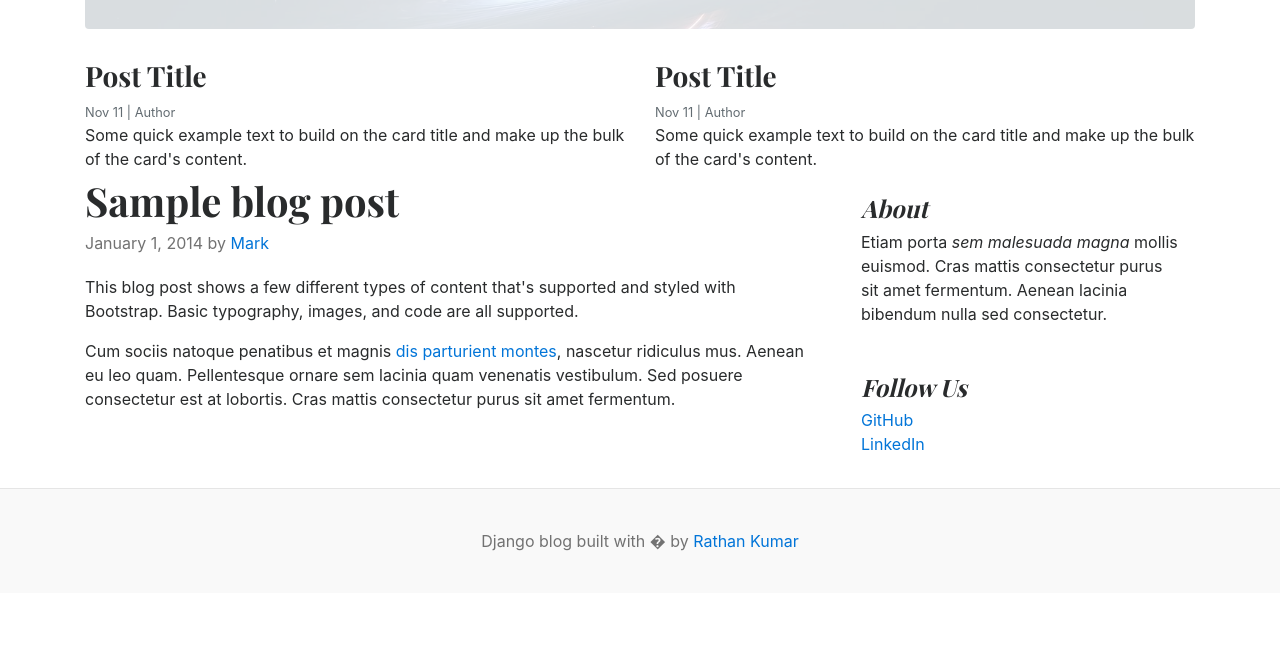
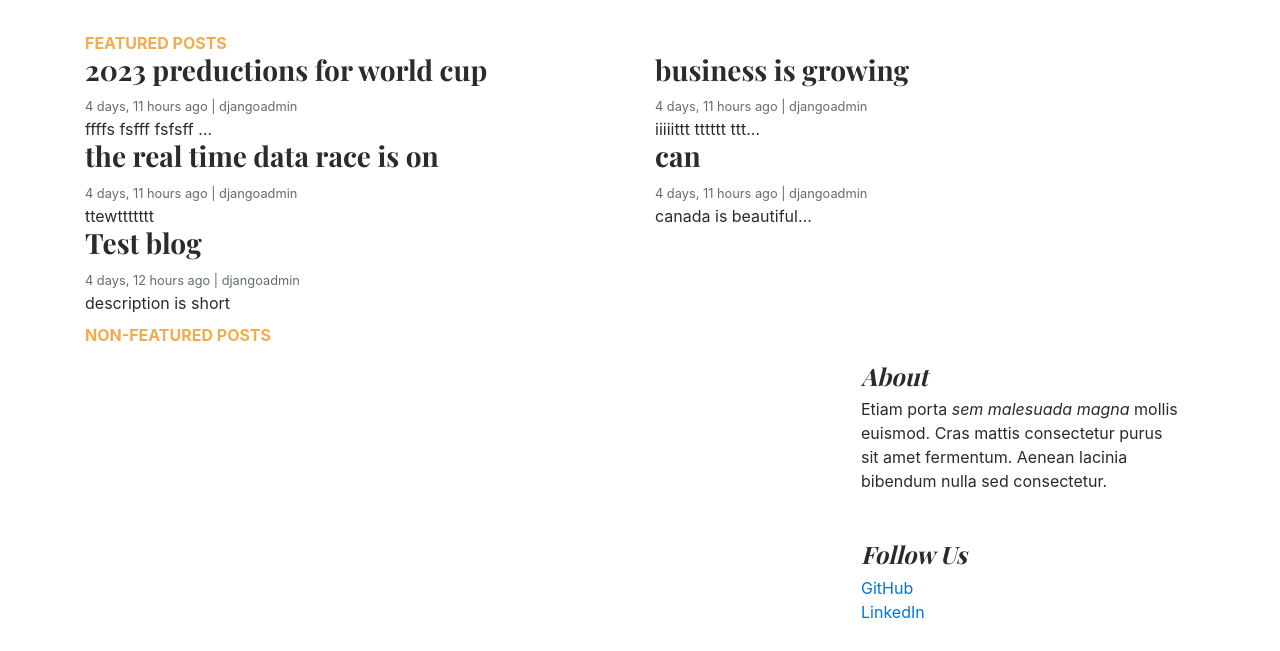
Before and after one commit to hamzaahmad8373/django-blog, a Django app: page / in a window 1280 px wide. Shown: the part 442-1093 px from the top of the page. Before the commit the page ends 993 px from the top, so only its background shows below. Run offline with Django 5.2, Linux system fonts and the light colour scheme; data comes from the database, SQL or seed files in the repository; both versions use the stored data as it was after the commit.

Commit message:
posts by category

```diff
--- a/blog_main/settings.py
+++ b/blog_main/settings.py
@@ -62,6 +62,7 @@ TEMPLATES = [
                 'django.template.context_processors.request',
                 'django.contrib.auth.context_processors.auth',
                 'django.contrib.messages.context_processors.messages',
+                'blogs.context_processors.get_cat',
             ],
         },
     },
--- a/blog_main/urls.py
+++ b/blog_main/urls.py
@@ -22,6 +22,7 @@ from django.conf import settings
 from django.conf.urls.static import static
 
 urlpatterns = [
-    path("admin/", admin.site.urls),
-    path("", views.home, name="home"),
+    path('admin/', admin.site.urls),
+    path('', views.home, name='home'),
+    path('category/', include('blogs.urls')),
 ] + static(settings.MEDIA_URL, document_root=settings.MEDIA_ROOT)
--- a/blog_main/views.py
+++ b/blog_main/views.py
@@ -1,5 +1,12 @@
 from django.http import HttpResponse
 from django.shortcuts import render
+from blogs.models import Blog, Category
 
 def home(request):
-    return render(request, 'home.html')
+    feature_posts = Blog.objects.filter(is_featured=True ).order_by('-created_at')
+    post = Blog.objects.filter(is_featured=False, status='published')
+    context = {
+        'feature_posts': feature_posts,
+        'posts': post
+    }
+    return render(request, 'home.html', context)
--- /dev/null
+++ b/blogs/context_processors.py
@@ -0,0 +1,4 @@
+from .models import Category
+def get_cat(request):
+    categories = Category.objects.all()
+    return dict(categories=categories)
--- /dev/null
+++ b/blogs/urls.py
@@ -0,0 +1,6 @@
+from django.urls import path
+from . import views
+
+urlpatterns = [
+   path('<int:category_id>/', views.posts_by_category,name='posts_by_category')
+]
--- /dev/null
+++ b/templates/base.html
@@ -0,0 +1,51 @@
+{% comment %} Header Part {% endcomment %}
+{% load static %}
+<!doctype html>
+<html lang="en">
+  <head>
+    <meta charset="UTF-8" />
+    <meta http-equiv="X-UA-Compatible" content="IE=edge" />
+    <meta name="viewport" content="width=device-width, initial-scale=1.0" />
+    <title>Django Blogs</title>
+    <link
+      href="https://getbootstrap.com/docs/4.0/dist/css/bootstrap.min.css"
+      rel="stylesheet"
+    />
+    <link
+      href="https://fonts.googleapis.com/css?family=Playfair+Display:700,900"
+      rel="stylesheet"
+    />
+    <link href="{% static 'css/blog.css' %}" rel="stylesheet" />
+  </head>
+  <body>
+  {% comment %} <body style="background-color: black;"> {% endcomment %}
+    <div class="container">
+      <header class="blog-header py-3">
+        <div class="row flex-nowrap justify-content-between align-items-center">
+          <div class="col-8 pt-1">
+            <a class="blog-header-logo text-dark" href="/">Django Blog</a>
+          </div>
+          <div class="col-4 d-flex justify-content-end align-items-center">
+            <a class="btn btn-sm btn-warning" href="#">Login</a> &nbsp;
+            <a class="btn btn-sm btn-outline-secondary" href="#">Signup</a>
+          </div>
+        </div>
+      </header>
+
+      <div class="nav-scroller py-1 mb-2">
+        <nav class="nav d-flex justify-content-between">
+          {% for category in categories %}
+          <a class="p-2 text-muted" href="{% url 'posts_by_category' category.id %}">{{ category.category_name }}</a>
+          {% endfor %}
+        </nav>
+      </div>
+
+{% comment %} Main Part {% endcomment %}
+{% block content %}
+{% endblock %}
+{% comment %} Footer Part {% endcomment %}
+    <footer class="blog-footer">
+      <p>Django blog built with � by <a href="#">Rathan Kumar</a></p>
+    </footer>
+  </body>
+</html>
--- a/templates/home.html
+++ b/templates/home.html
@@ -1,68 +1,22 @@
-{% load static %}
-<!doctype html>
-<html lang="en">
-  <head>
-    <meta charset="UTF-8" />
-    <meta http-equiv="X-UA-Compatible" content="IE=edge" />
-    <meta name="viewport" content="width=device-width, initial-scale=1.0" />
-    <title>Django Blogs</title>
-    <link
-      href="https://getbootstrap.com/docs/4.0/dist/css/bootstrap.min.css"
-      rel="stylesheet"
-    />
-    <link
-      href="https://fonts.googleapis.com/css?family=Playfair+Display:700,900"
-      rel="stylesheet"
-    />
-    <link href="{% static 'css/blog.css' %}" rel="stylesheet" />
-  </head>
-  <body>
-    <div class="container">
-      <header class="blog-header py-3">
-        <div class="row flex-nowrap justify-content-between align-items-center">
-          <div class="col-8 pt-1">
-            <a class="blog-header-logo text-dark" href="/">Django Blog</a>
-          </div>
-          <div class="col-4 d-flex justify-content-end align-items-center">
-            <a class="btn btn-sm btn-warning" href="#">Login</a> &nbsp;
-            <a class="btn btn-sm btn-outline-secondary" href="#">Register</a>
-          </div>
-        </div>
-      </header>
+{% extends "base.html" %}
 
-      <div class="nav-scroller py-1 mb-2">
-        <nav class="nav d-flex justify-content-between">
-          <a class="p-2 text-muted" href="#">World</a>
-          <a class="p-2 text-muted" href="#">U.S.</a>
-          <a class="p-2 text-muted" href="#">Technology</a>
-          <a class="p-2 text-muted" href="#">Design</a>
-          <a class="p-2 text-muted" href="#">Culture</a>
-          <a class="p-2 text-muted" href="#">Business</a>
-          <a class="p-2 text-muted" href="#">Politics</a>
-          <a class="p-2 text-muted" href="#">Opinion</a>
-          <a class="p-2 text-muted" href="#">Science</a>
-          <a class="p-2 text-muted" href="#">Health</a>
-          <a class="p-2 text-muted" href="#">Style</a>
-          <a class="p-2 text-muted" href="#">Travel</a>
-        </nav>
-      </div>
-
+{% block content%}
+      {% for post in feature_posts %}
+      {% if forloop.first %}
       <div
         class="jumbotron p-3 p-md-5 text-white rounded bg-dark"
         style="
-          background-image: url({% static 'images/cricket.jpg.jpg' %});
+          background-image: url({{ post.featured_image.url }});
           background-blend-mode: overlay;
           background-size: cover;
         "
       >
         <div class="col-md-8 px-0">
           <h1 class="display-4 font-italic">
-            Title of a longer featured blog post
+           {{ post.title }}
           </h1>
           <p class="lead my-3">
-            Multiple lines of text that form the lede, informing new readers
-            quickly and efficiently about what's most interesting in this post's
-            contents.
+           {{ post.short_description }}
           </p>
           <p class="lead mb-0">
             <a href="#" class="text-white font-weight-bold"
@@ -71,57 +25,43 @@
           </p>
         </div>
       </div>
+      {% endif %}
+      {% endfor %}
 
+      <!-- Featured Posts -->
+      <div class="text-uppercase text-warning" style="font-weight: bold;">Featured Posts</div>
       <div class="row mb-2">
+        {% for post in feature_posts %}
+          {% if not forloop.first %}
         <div class="col-md-6">
           <div class="card border-0">
             <div class="card-body">
-              <h3>Post Title</h3>
-              <small class="mb-1 text-muted">Nov 11 | Author</small>
+              <h3>{{ post.title }}</h3>
+              <small class="mb-1 text-muted">{{ post.created_at|timesince}} ago | {{ post.author }}</small>
               <p class="card-text">
-                Some quick example text to build on the card title and make up
-                the bulk of the card's content.
+                  {{ post.short_description |truncatechars:20 }}
               </p>
             </div>
           </div>
         </div>
-        <div class="col-md-6">
-          <div class="card border-0">
+          {% endif %}
+        {% endfor %}
+      </div>
+      <div class="text-uppercase text-warning" style="font-weight: bold;">non-Featured Posts</div>
+      <main role="main" class="container p-0">
+        <div class="row">
+          <div class="col-md-8 blog-main">
+            {% for post in posts %}
+                 <div class="card border-0">
             <div class="card-body">
-              <h3>Post Title</h3>
-              <small class="mb-1 text-muted">Nov 11 | Author</small>
+              <h3>{{ post.title }}</h3>
+              <small class="mb-1 text-muted">{{ post.created_at|timesince}} ago | {{ post.author }}</small>
               <p class="card-text">
-                Some quick example text to build on the card title and make up
-                the bulk of the card's content.
+                  {{ post.short_description }}
               </p>
             </div>
           </div>
-        </div>
-      </div>
-
-      <main role="main" class="container p-0">
-        <div class="row">
-          <div class="col-md-8 blog-main">
-            <div class="blog-post">
-              <h2 class="blog-post-title">Sample blog post</h2>
-              <p class="blog-post-meta">
-                January 1, 2014 by <a href="#">Mark</a>
-              </p>
-
-              <p>
-                This blog post shows a few different types of content that's
-                supported and styled with Bootstrap. Basic typography, images,
-                and code are all supported.
-              </p>
-
-              <p>
-                Cum sociis natoque penatibus et magnis
-                <a href="#">dis parturient montes</a>, nascetur ridiculus mus.
-                Aenean eu leo quam. Pellentesque ornare sem lacinia quam
-                venenatis vestibulum. Sed posuere consectetur est at lobortis.
-                Cras mattis consectetur purus sit amet fermentum.
-              </p>
-            </div>
+          {% endfor %}
             <!-- /.blog-post -->
           </div>
           <!-- /.blog-main -->
@@ -150,8 +90,4 @@
       </main>
       <!-- /.container -->
     </div>
-    <footer class="blog-footer">
-      <p>Django blog built with � by <a href="#">Rathan Kumar</a></p>
-    </footer>
-  </body>
-</html>
+{% endblock %}
```
Also changed, not shown: blogs/views.py (+18 -2 lines), templates/404.html (added, +99 -0 lines), templates/posts_by_category.html (added, +54 -0 lines), db.sqlite3.
